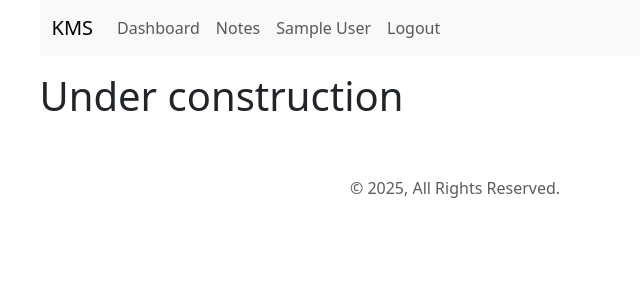
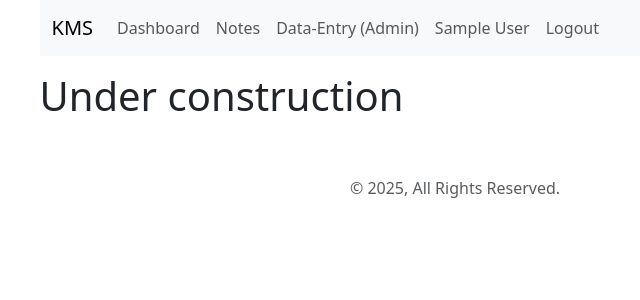
Before and after one commit to vanlalpeka/django_fullstack, a Django app: page / in a window 1280 px wide. Shown: the top 300 px of the page, without its empty margins (185-825 px from the left). Run offline with Django 3.2, Linux system fonts and the light colour scheme; the visitor is signed in with stand-in values (Sample User, id 1).

Commit message:
temp admin link

```diff
--- a/templates/navbar.html
+++ b/templates/navbar.html
@@ -15,6 +15,10 @@
           </li>
           {% if user.is_authenticated %}
           <li class="nav-item">
+            <a class="nav-link"  href="/admin/app/note/">Data-Entry (Admin)</a>
+        </li>
+
+          <li class="nav-item">
             <a class="nav-link"  href="{% url 'profile' user.pk %}">{{ user.first_name }} {{ user.last_name }}</a>
         </li>
                 <li class="nav-item">
```
